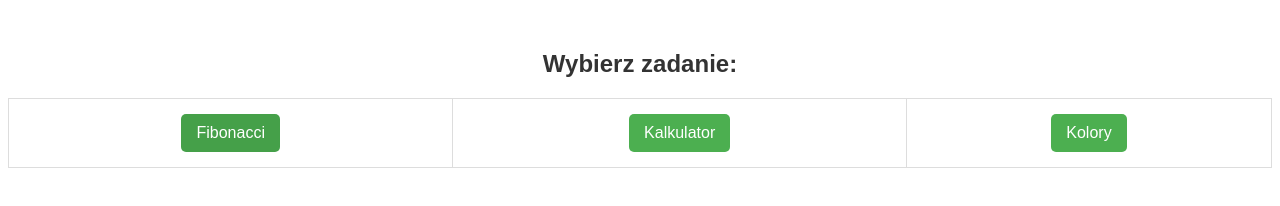
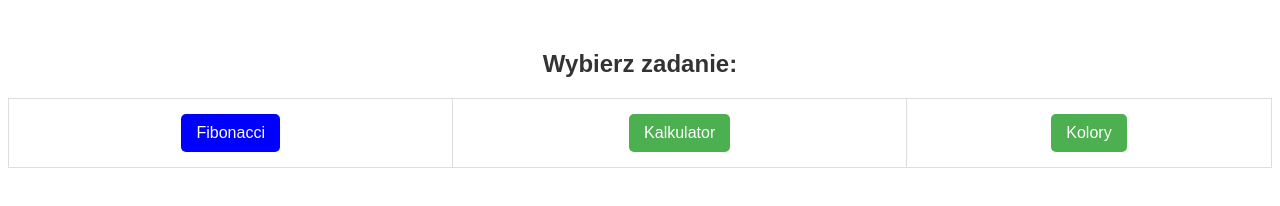
Before and after one commit to Mnichuu/Mnichuu.github.io, a plain HTML site: page zadania.html in a window 1280 px wide. In both pictures the pointer is over the button "Fibonacci". Drawn offline with Linux system fonts and the light colour scheme.

Commit message:
color change if on button

```diff
--- a/zadania.html
+++ b/zadania.html
@@ -39,7 +39,7 @@
         }
 
         button:hover {
-            background-color: #45a049; /* Kolor tła przycisku po najechaniu kursorem */
+            background-color: blue; /* Kolor tła przycisku po najechaniu kursorem */
         }
     </style>
 </head>
```
